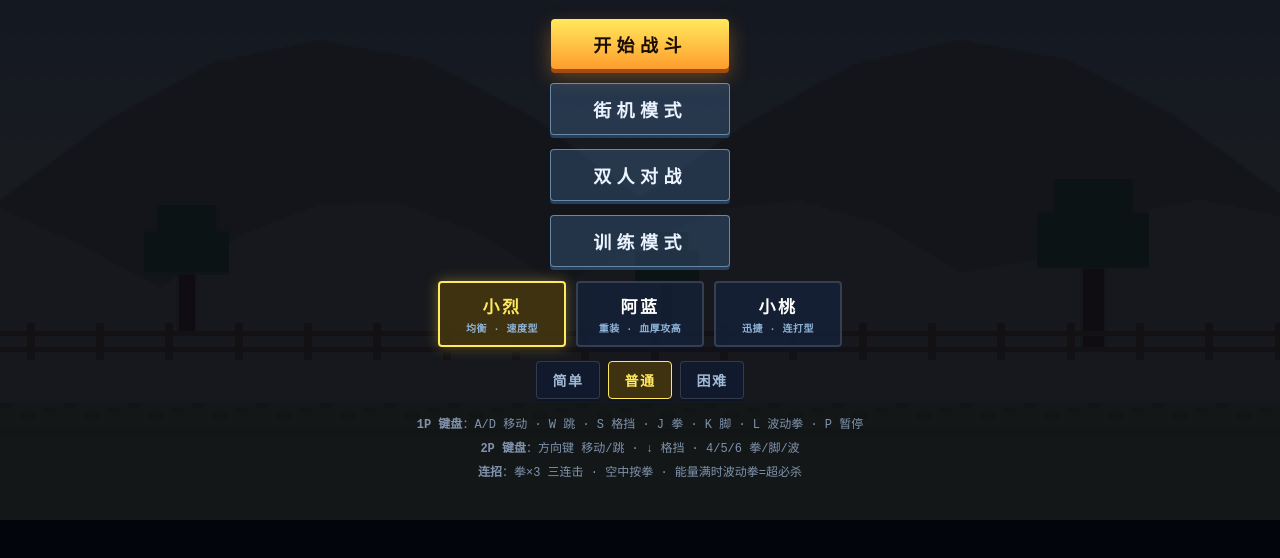
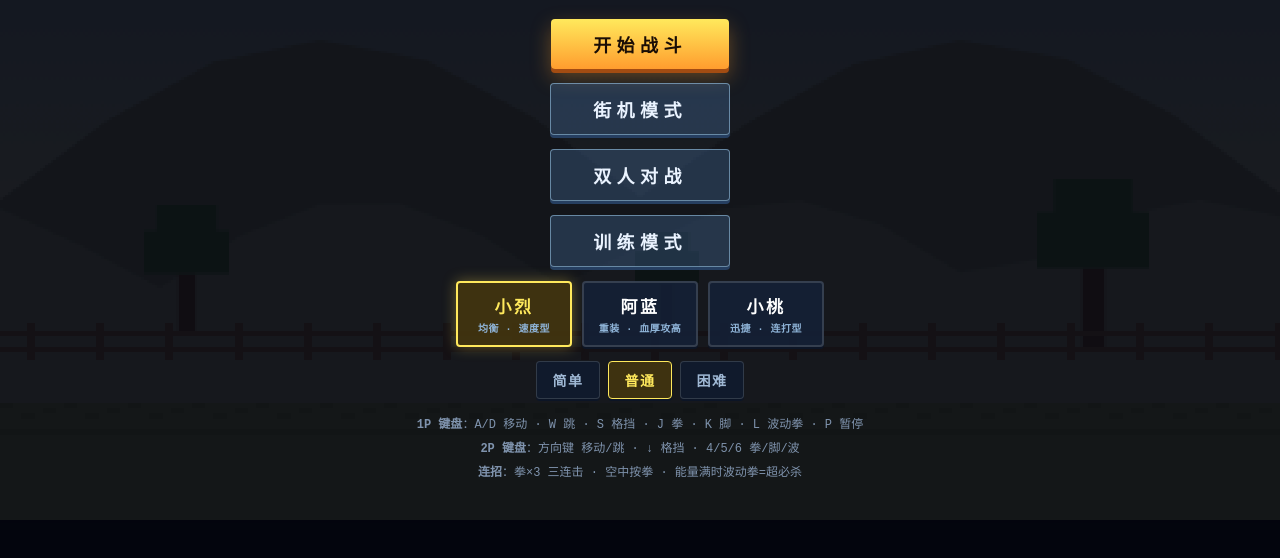
Before and after one commit to FNY666/fny666.github.io, a plain HTML site: page index.html in a window 1280 px wide. Shown: the part 240-798 px from the top of the page. Drawn offline with Linux system fonts and the light colour scheme.

Commit message:
Update Pixel Brawl: style.css

```diff
--- a/style.css
+++ b/style.css
@@ -36,10 +36,10 @@ html,body { height:100%; background:#000; overflow:hidden;
   border:1px solid rgba(170,220,255,.5); box-shadow:0 3px 0 #263f61;
 }
 
-.char-select { display:flex; gap:10px; }
+.char-select { display:flex; gap:10px; justify-content:center; }
 .char-card {
   display:flex; flex-direction:column; align-items:center; gap:2px;
-  min-width:128px; padding:10px 14px;
+  min-width:116px; padding:10px 14px;
   color:#cfe3ff; letter-spacing:0; font-size:14px;
   background:rgba(20,34,56,.85); border:2px solid rgba(255,255,255,.14);
   box-shadow:0 2px 0 #0c1526;
```
